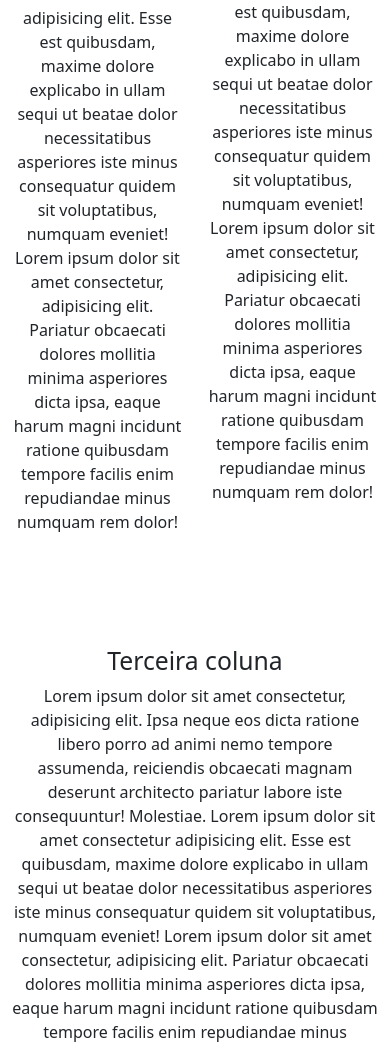
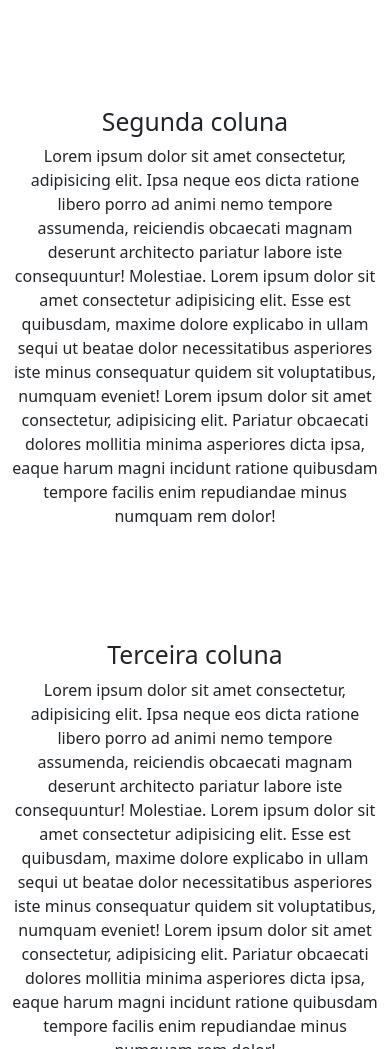
Before and after one commit to w3aewander/cursoweb, a plain HTML site: page index.html in a window 390 px wide. Shown: the part 951-2000 px from the top of the page. Drawn offline with nearby package versions, Linux system fonts and the light colour scheme.

Commit message:
primeiro commit

```diff
--- a/index.html
+++ b/index.html
@@ -77,19 +77,19 @@
 
   <div class="container text-center">
     <div class="row">
-      <div class="col my-5 ">
+      <div class="col-md-4 my-5 ">
         <h2>Novos líderes de turma na RP</h2>
         <p>
           Lorem ipsum dolor sit amet consectetur, adipisicing elit. Ipsa neque eos dicta ratione libero porro ad animi nemo tempore assumenda, reiciendis obcaecati magnam deserunt architecto pariatur labore iste consequuntur! Molestiae. Lorem ipsum dolor sit amet consectetur adipisicing elit. Esse est quibusdam, maxime dolore explicabo in ullam sequi ut beatae dolor necessitatibus asperiores iste minus consequatur quidem sit voluptatibus, numquam eveniet! Lorem ipsum dolor sit amet consectetur, adipisicing elit. Pariatur obcaecati dolores mollitia minima asperiores dicta ipsa, eaque harum magni incidunt ratione quibusdam tempore facilis enim repudiandae minus numquam rem dolor!
         </p>
       </div>
-      <div class="col  my-5">
+      <div class="col-md-4 my-5">
         <h2>Segunda coluna</h2>
         <p>
           Lorem ipsum dolor sit amet consectetur, adipisicing elit. Ipsa neque eos dicta ratione libero porro ad animi nemo tempore assumenda, reiciendis obcaecati magnam deserunt architecto pariatur labore iste consequuntur! Molestiae. Lorem ipsum dolor sit amet consectetur adipisicing elit. Esse est quibusdam, maxime dolore explicabo in ullam sequi ut beatae dolor necessitatibus asperiores iste minus consequatur quidem sit voluptatibus, numquam eveniet! Lorem ipsum dolor sit amet consectetur, adipisicing elit. Pariatur obcaecati dolores mollitia minima asperiores dicta ipsa, eaque harum magni incidunt ratione quibusdam tempore facilis enim repudiandae minus numquam rem dolor!
         </p>
       </div>
-      <div class="col  my-5">
+      <div class="col-md-4  my-5">
         <h2>Terceira coluna</h2>
         <p>
           Lorem ipsum dolor sit amet consectetur, adipisicing elit. Ipsa neque eos dicta ratione libero porro ad animi nemo tempore assumenda, reiciendis obcaecati magnam deserunt architecto pariatur labore iste consequuntur! Molestiae. Lorem ipsum dolor sit amet consectetur adipisicing elit. Esse est quibusdam, maxime dolore explicabo in ullam sequi ut beatae dolor necessitatibus asperiores iste minus consequatur quidem sit voluptatibus, numquam eveniet! Lorem ipsum dolor sit amet consectetur, adipisicing elit. Pariatur obcaecati dolores mollitia minima asperiores dicta ipsa, eaque harum magni incidunt ratione quibusdam tempore facilis enim repudiandae minus numquam rem dolor!
```
